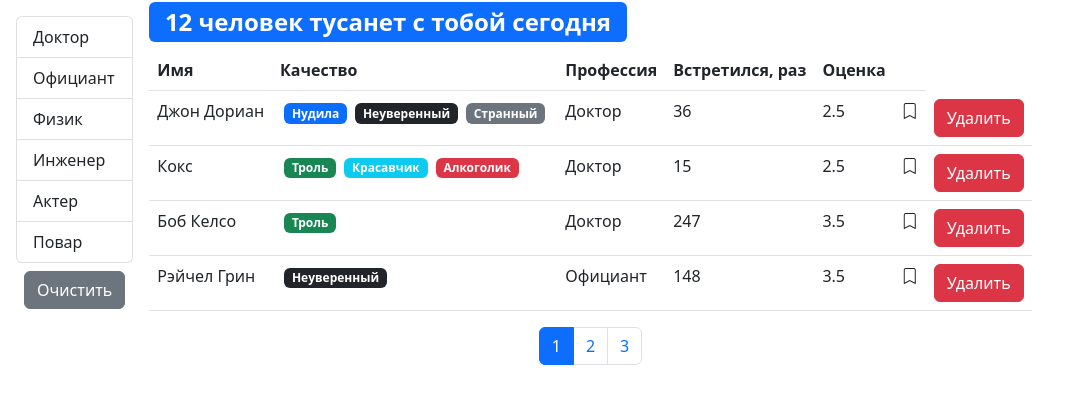
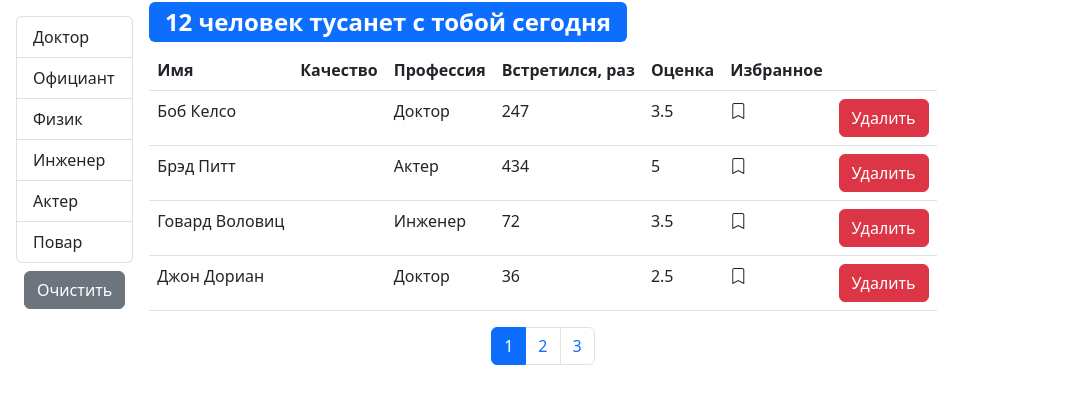
Before and after one commit to Taitanos/fast-company, a React (Create React App) app: page / in a window 1280 px wide. Shown: the top 404 px of the page, without its empty margins (0-1079 px from the left). Built offline with nearby package versions, Linux system fonts and the light colour scheme.

Commit message:
added UserTable.tsx, TableHeader.tsx, TableBody.tsx and refactoring Bookmark.tsx, Qualitie.tsx, Users.tsx and delete User.tsx

```diff
--- a/src/components/Bookmark.tsx
+++ b/src/components/Bookmark.tsx
@@ -1,5 +1,4 @@
 import React from "react";
-
 
 type PropsType = {
     status: boolean
--- a/src/components/Qualitie.tsx
+++ b/src/components/Qualitie.tsx
@@ -1,6 +1,4 @@
 import React from "react";
-
-
 
 type PropsType = {
     qualName: string
--- /dev/null
+++ b/src/components/TableBody.tsx
@@ -0,0 +1,40 @@
+import React from "react";
+import {UserType} from "../api/fake.api/user.api";
+import {ColumnsType} from "./UserTable";
+import _ from "lodash";
+
+type PropsType = {
+    data: UserType[]
+    columns: ColumnsType
+}
+
+function TableBody({data, columns}: PropsType) {
+
+    const renderContent = (item: UserType, column: string) => {
+        if (columns[column].component) {
+            const component = columns[column].component
+            if (typeof component === "function") {
+                return component(item)
+            }
+            return component
+        }
+        return _.get(item, columns[column].path)
+    }
+
+    return (
+        <tbody>
+        {data.map((item) => (
+                <tr key={item._id}>
+                    {Object.keys(columns).map((column) => (
+                        <td key={column}>
+                            {renderContent(item, column)}
+                        </td>
+                    ))}
+                </tr>
+            )
+        )}
+        </tbody>
+    )
+}
+
+export default TableBody;
--- /dev/null
+++ b/src/components/TableHeader.tsx
@@ -0,0 +1,36 @@
+import React from "react";
+import {SortByType} from "./Users";
+import {ColumnsType} from "./UserTable";
+
+type PropsType = {
+    onSort: (item: SortByType) => void
+    selectedSort: SortByType
+    columns: ColumnsType
+}
+
+function TableHeader({onSort, selectedSort, columns}: PropsType) {
+
+    const handleSort = (item: string) => {
+        if (selectedSort.path === item) {
+            onSort({...selectedSort, order: selectedSort.order === 'asc' ? 'desc' : 'asc'})
+        } else {
+            onSort({path: item, order: 'asc'})
+        }
+    }
+
+    return (
+        <thead>
+        <tr>
+            {Object.keys(columns).map((column) => (
+                <th key={column}
+                    onClick={columns[column].path ? () => handleSort(columns[column].path) : undefined} {...{role: columns[column].path && "button"}}
+                    scope={"col"}>
+                    {columns[column].name}
+                </th>
+            ))}
+        </tr>
+        </thead>
+    )
+}
+
+export default TableHeader;
--- a/src/components/User.tsx
+++ /dev/null
@@ -1,39 +0,0 @@
-import React from "react";
-import Bookmark from "./Bookmark";
-import Qualitie from "./Qualitie";
-import {UserType} from "../api/fake.api/user.api";
-
-
-type PropsType = {
-    user: UserType
-    onDelete: (usersId: string) => void
-    onChangeBookmark: (usersId: string) => void
-}
-
-function User ({user, onDelete, onChangeBookmark}:PropsType) {
-    return (
-        <>
-            <tr key={user._id}>
-                <td>{user.name}</td>
-                <td>
-                    {user.qualities.map(qual => (
-                        <Qualitie key={qual._id} qualName={qual.name} qualColor={qual.color}/>
-                        ))}
-                    </td>
-                <td>{user.profession.name}</td>
-                <td>{user.completedMeetings}</td>
-                <td>{user.rate}</td>
-                <td><Bookmark
-                    status={user.bookmark}
-                    handleBookmark={()=> onChangeBookmark (user._id)}
-                    /></td>
-                <td>
-                    <button className={"btn btn-danger"} onClick={() => onDelete(user._id)}>Удалить
-                    </button>
-                </td>
-            </tr>
-        </>
-    )
-}
-
-export default User;
--- /dev/null
+++ b/src/components/UserTable.tsx
@@ -0,0 +1,75 @@
+import React from "react";
+import {UserType} from "../api/fake.api/user.api";
+import {SortByType} from "./Users";
+import TableHeader from "./TableHeader";
+import TableBody from "./TableBody";
+import Bookmark from "./Bookmark";
+
+type PropsType = {
+    onDelete: (usersId: string) => void
+    onChangeBookmark: (usersId: string) => void
+    onSort: (item: SortByType) => void
+    selectedSort: SortByType
+    users: UserType[]
+}
+
+type ColumnType = {
+    [key: string]: string
+}
+type BookmarkType = {
+    path: string
+    name: string
+}
+type DeleteType = any
+
+type QualitiesType = {
+    name: string
+}
+
+export type ColumnsType = {
+    [key: string]: ColumnType | BookmarkType | DeleteType | QualitiesType
+    name: ColumnType
+    qualities: QualitiesType
+    professions: ColumnType
+    completedMeetings: ColumnType
+    rate: ColumnType
+    bookmark: BookmarkType
+    delete: DeleteType
+}
+
+function UserTable({users, onDelete, onChangeBookmark, onSort, selectedSort}: PropsType) {
+
+    const columns = {
+        name: {path: 'name', name: 'Имя'},
+        qualities: {name: 'Качество'},
+        professions: {path: 'profession.name', name: 'Профессия'},
+        completedMeetings: {
+            path: 'completedMeetings',
+            name: 'Встретился, раз'
+        },
+        rate: {path: 'rate', name: 'Оценка'},
+        bookmark: {
+            path: 'bookmark',
+            name: 'Избранное',
+            component: (user: UserType) => (
+                <Bookmark
+                    status={user.bookmark}
+                    handleBookmark={()=> onChangeBookmark (user._id)}
+                />
+            )
+        },
+        delete: {component: (user: UserType) => (
+                <button className={"btn btn-danger"} onClick={() => onDelete(user._id)}>Удалить
+                </button>
+            )},
+    }
+
+    return (
+        <table className={"table"}>
+            <TableHeader {...{onSort, selectedSort, columns}}/>
+            <TableBody {...{data: users, columns}}/>
+        </table>
+    )
+}
+
+export default UserTable;
--- a/src/components/Users.tsx
+++ b/src/components/Users.tsx
@@ -1,12 +1,17 @@
 import React, {useEffect, useState} from "react";
-import User from "./User";
 import api from "../api";
 import Pagination from "./Pagination";
 import {paginate} from "../utils/paginate";
 import GroupList from "./GroupList";
 import {ProfessionType, ProfessionsTypeObject, UserType} from "../api/fake.api/user.api";
 import SearchStatus from "./SearchStatus";
+import UserTable from "./UserTable";
+import _ from "lodash"
 
+export type SortByType = {
+    path: string
+    order: "asc" | "desc"
+}
 
 type PropsType = {
     handleDelete: (usersId: string) => void
@@ -19,6 +24,7 @@ function Users({handleDelete, handleBookmark, usersAll: allUsers}: PropsType) {
     const [currentPage, setCurrentPage] = useState<number>(1)
     const [professions, setProfessions] = useState<undefined | ProfessionsTypeObject | ProfessionType[]>(undefined)
     const [selectedProf, setSelectedProf] = useState<undefined | ProfessionType>(undefined)
+    const [sortBy, setSortBy] = useState<SortByType>({path:'name', order: 'asc'})
 
     const pageSize = 4
 
@@ -38,10 +44,16 @@ function Users({handleDelete, handleBookmark, usersAll: allUsers}: PropsType) {
         setCurrentPage(pageIndex)
     }
 
+    const handleSort = (item: SortByType) => {
+        setSortBy(item)
+    }
+
     const filteredUsers = selectedProf ? allUsers.filter((user) => user.profession.name === selectedProf.name) : allUsers
     const count = filteredUsers.length
 
-    const users = paginate(filteredUsers, currentPage, pageSize)
+    const sortedUsers = _.orderBy(filteredUsers, [sortBy.path], [sortBy.order])
+
+    const users = paginate(sortedUsers, currentPage, pageSize)
 
     const clearFilter = () => {
         setSelectedProf(undefined)
@@ -61,23 +73,7 @@ function Users({handleDelete, handleBookmark, usersAll: allUsers}: PropsType) {
             <div className={"d-flex flex-column"}>
                 <SearchStatus length={count}/>
                 {count > 0 && (
-                    <table className={"table"}>
-                        <thead>
-                        <tr>
-                            <th scope="col">Имя</th>
-                            <th scope="col">Качество</th>
-                            <th scope="col">Профессия</th>
-                            <th scope="col">Встретился, раз</th>
-                            <th scope="col">Оценка</th>
-                            <th/>
-                        </tr>
-                        </thead>
-                        <tbody>
-                        {users.map((user) => (
-                            <User user={user} onDelete={handleDelete} onChangeBookmark={handleBookmark}/>
-                        ))}
-                        </tbody>
-                    </table>
+                    <UserTable users={users} onDelete={handleDelete} onChangeBookmark={handleBookmark} onSort={handleSort} selectedSort={sortBy}/>
                 )}
                 <div className={"d-flex justify-content-center"}>
                     <Pagination itemsCount={count} pageSize={pageSize} currentPage={currentPage}
```
